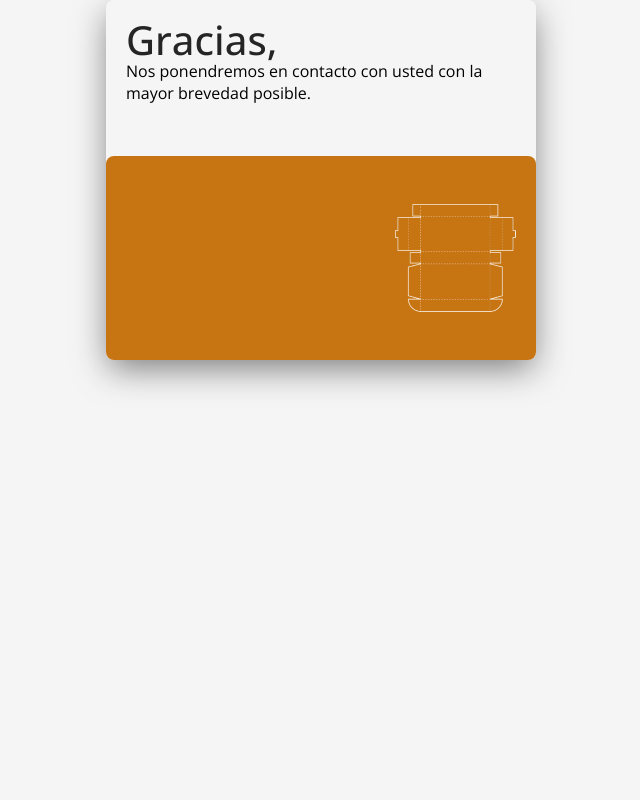
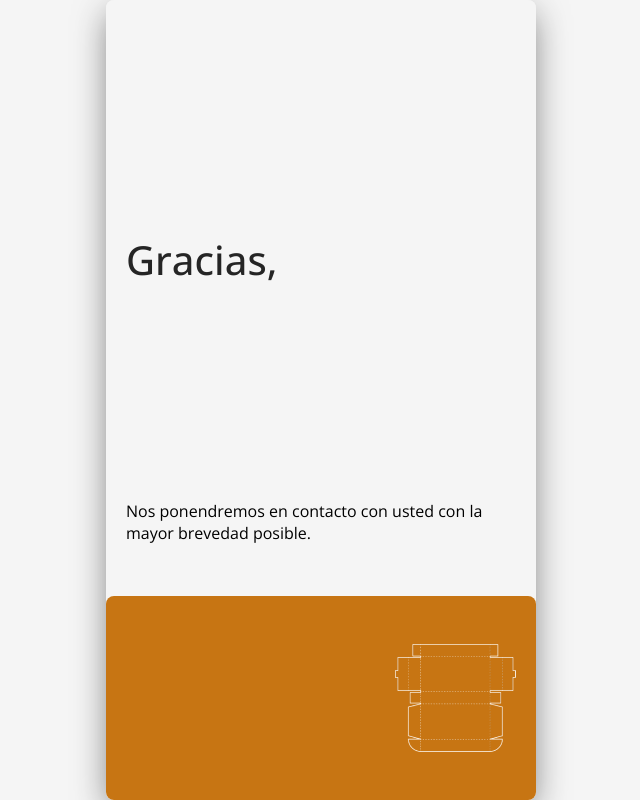
Before and after one commit to FuentesCubells/royoFrontend, an Angular app: page /submited in a window 1280 px wide. Shown: the whole page, without its empty margins (319-959 px from the left). Built offline with nearby package versions, Linux system fonts and the light colour scheme.

Commit message:
changes in end-view styles

```diff
--- a/src/app/app.component.css
+++ b/src/app/app.component.css
@@ -8,3 +8,7 @@
 
     background-color: #f5f5f5;
 }
+
+app-end-component{
+    height: 100vh;
+}
--- a/src/app/pages/end/end-component.component.css
+++ b/src/app/pages/end/end-component.component.css
@@ -1,3 +1,6 @@
+app-end-component{
+    height: 100vh;
+}
 .end-container{
     max-width: 430px;
     height: 100%;
--- a/src/styles.css
+++ b/src/styles.css
@@ -29,3 +29,7 @@ app-root{
     box-shadow: 0px 11px 34px -3px rgba(37,37,37,0.59);
     overflow: hidden;
 }
+
+app-end-component{
+    height: 100vh;
+}
```
